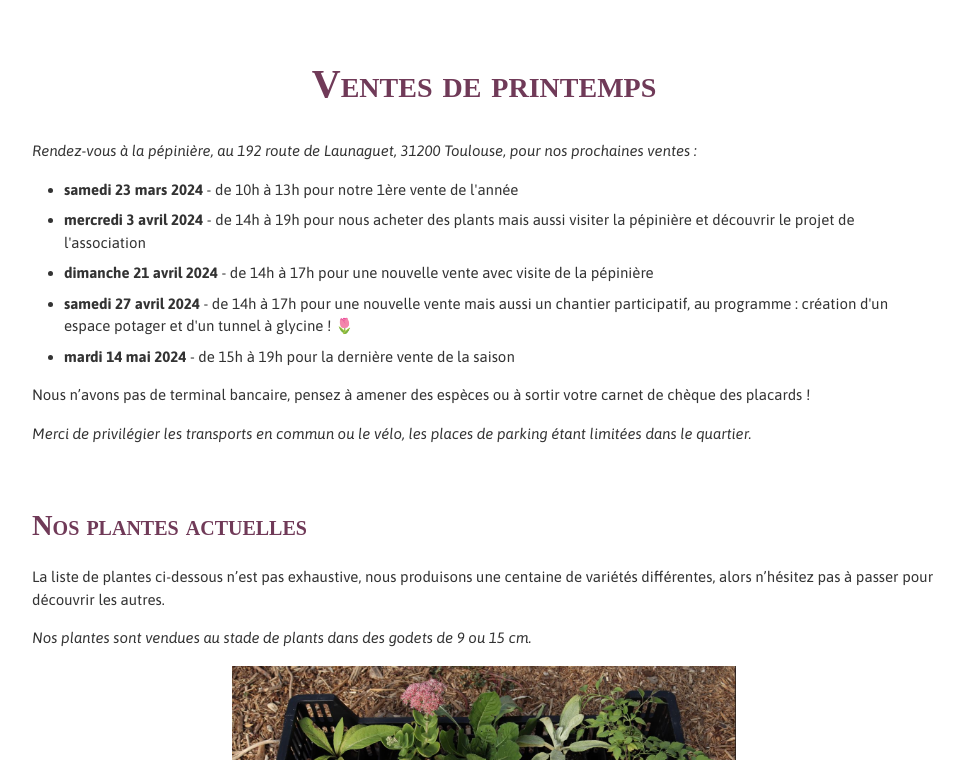
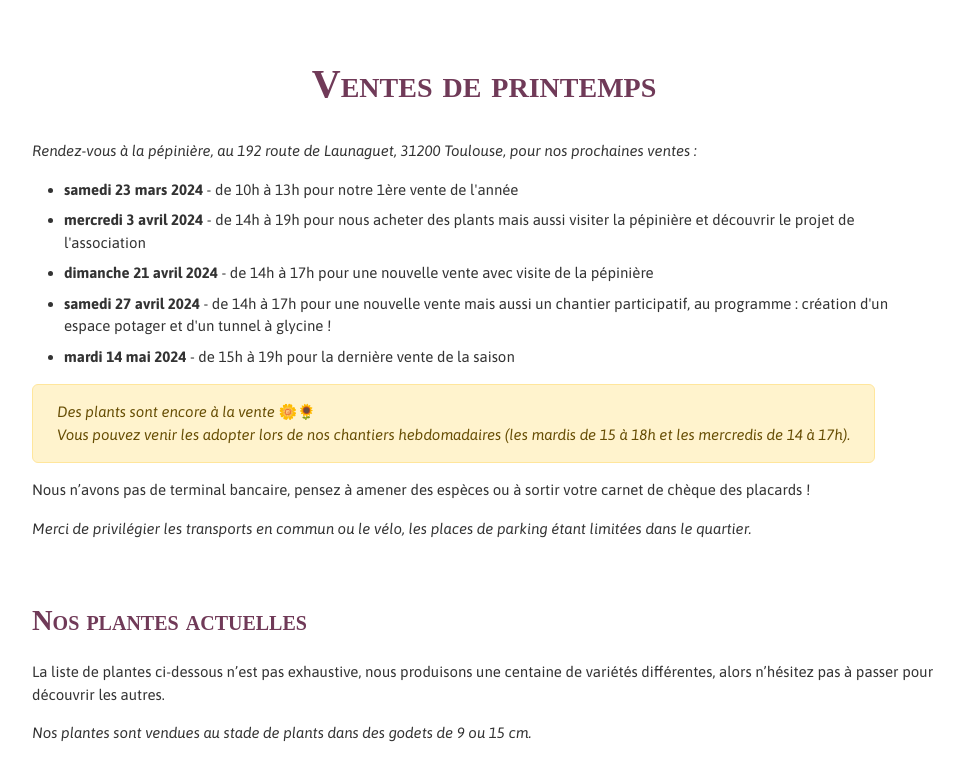
Before and after one commit to poussesoabris/poussesoabris.github.io, a Jekyll site: the page built from pages/plantes/2024/printemps.html, in a window 1280 px wide and 900 px high, cut to the strip 140-900 px from the top of the window. Shown: the whole strip, without its empty margins (156-1120 px from the left). Built offline with Jekyll 4.4.1, drawn with Linux system fonts in a browser that asks for light colours; some web fonts are replaced.

Commit message:
add plants sales extension

```diff
--- a/pages/plantes/2024/printemps.html
+++ b/pages/plantes/2024/printemps.html
@@ -18,12 +18,16 @@ permalink: /plantes/printemps-2024
             <strong>dimanche 21 avril 2024</strong>&nbsp;- de 14h à 17h pour une nouvelle vente avec visite de la pépinière
         </li>
         <li class="pb-2">
-            <strong>samedi 27 avril 2024</strong>&nbsp;- de 14h à 17h pour une nouvelle vente mais aussi un chantier participatif, au programme : création d'un espace potager et d'un tunnel à glycine ! 🌷
+            <strong>samedi 27 avril 2024</strong>&nbsp;- de 14h à 17h pour une nouvelle vente mais aussi un chantier participatif, au programme : création d'un espace potager et d'un tunnel à glycine !
         </li>
         <li>
             <strong>mardi 14 mai 2024</strong>&nbsp;- de 15h à 19h pour la dernière vente de la saison
         </li>
     </ul>
+    <div class="alert alert-warning fst-italic px-4 py-3" role="alert">
+        Des plants sont encore à la vente <span class="fst-normal">🌼🌻</span><br> Vous pouvez venir les adopter lors de nos chantiers hebdomadaires (les mardis de 15 à 18h et les mercredis de 14 à 17h).
+    </div>
+    </div>
     <p>Nous n’avons pas de terminal bancaire, pensez à amener des espèces ou à sortir votre carnet de chèque des placards&nbsp;!</p>
     <p class="fst-italic">Merci de privilégier les transports en commun ou le vélo, les places de parking étant limitées dans le quartier.</p>
 </section>
```
